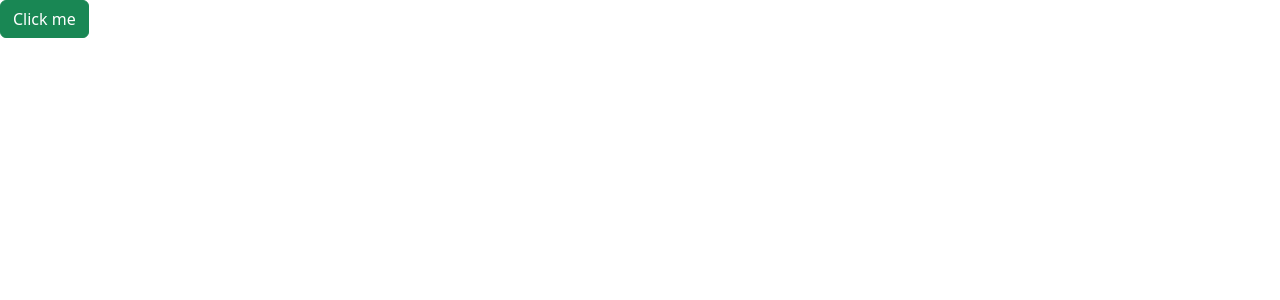
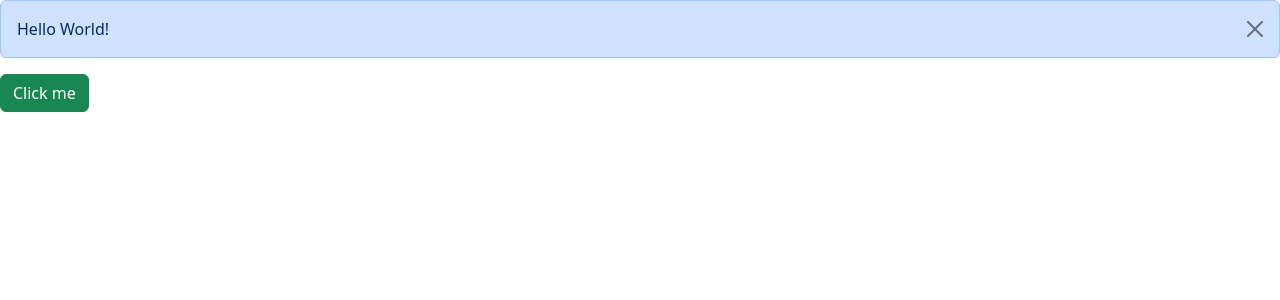
Before and after one commit to Sohail-Hafeez/React, a React (Vite) app in the folder Start/: page / in a window 1280 px wide. Both pictures are taken after a click on the button "Click me". Shown: the top 300 px of the page. Built offline with nearby package versions, Linux system fonts and the light colour scheme.

Commit message:
Showing Alert

```diff
--- a/Start/src/App.tsx
+++ b/Start/src/App.tsx
@@ -1,9 +1,16 @@
 import Button from "./Components/Button";
+import Alert from "./Components/Alert";
+import { useState } from "react";
+
 
 function App() {
+
+  const [alertVisible, setAlertVisibility] = useState(false);
+
   return (
     <div>
-      <Button children="Click me" color="success" onClick={() => { console.log("Button clicked") }} />
+      {alertVisible && <Alert onClose={() => setAlertVisibility(false)}>Hello World!</Alert>}
+      <Button children="Click me" color="success" onClick={() => { setAlertVisibility(!alertVisible) }} />
     </div>
   );
 }
--- a/Start/src/Components/Alert.tsx
+++ b/Start/src/Components/Alert.tsx
@@ -2,11 +2,14 @@ import type { ReactNode } from "react";
 
 interface Props {
     children: ReactNode;
+    onClose: () => void;
 }
 
-const Alert = ({ children }: Props) => {
+const Alert = ({ children, onClose }: Props) => {
     return (
-        <div className="alert alert-primary" role="alert"> {children}</div>
+        <div className="alert alert-primary alert-dismissible fade show" role="alert"> {children}
+            <button type="button" className="btn-close" data-bs-dismiss="alert" onClick={onClose}></button>
+        </div>
     );
 };
 
```
